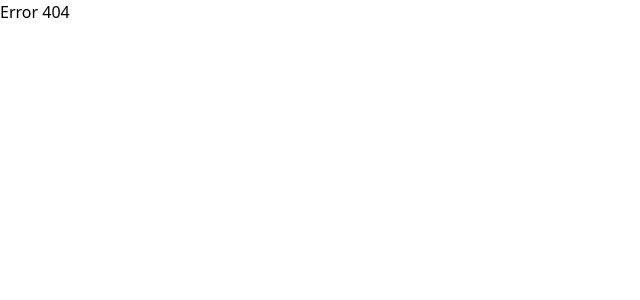
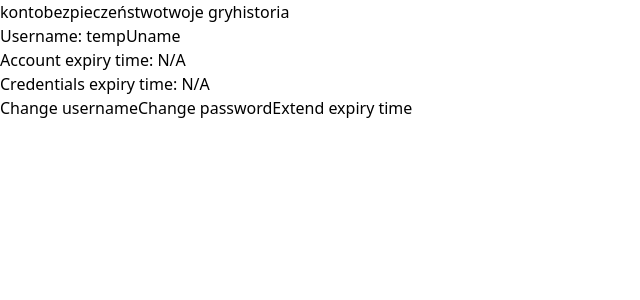
Before and after one commit to srychert/party-games-platform, a React (Create React App) app in the folder frontend/: page /userpanel/security in a window 1280 px wide. Before the commit this address had no page. Shown: the top 300 px of the page, without its empty margins (0-640 px from the left). Built offline with nearby package versions, Linux system fonts and the light colour scheme; what prettier-plugin-tailwindcss would draw is missing.

Commit message:
userPanel

```diff
--- /dev/null
+++ b/frontend/src/UserPanel/Security.js
@@ -0,0 +1,137 @@
+import UPanelNav from "./UPanelNav";
+import {useState} from "react";
+import {useParams} from "react-router-dom";
+import useUser from "../hooks/UserHooks/useUser";
+import useEditUser from "../hooks/UserHooks/useEditUser";
+
+export default function Security(){
+    //nwm czy tak będzie dobrze czy nie lepiej jakoś z jwt z cookies pobierać
+    // let params = useParams();
+    // const userData = useUser(params.id);
+
+    const [changeUname,setChangeUname] = useState(false)
+    const [changePasswd,setChangePasswd] = useState(false)
+    const [name,setName] = useState("")
+    const [name2,setName2] = useState("")
+    const [pwd,setPwd] = useState("")
+    const [oldPwd,setOldPwd] = useState("")
+    const [passwordShown, setPasswordShown] = useState(false)
+    //temp data
+    const [userData,setUserData] = useState(
+        {
+            "userName":"tempUname",
+            "password":"123",
+            "accountExpiryTime":"N/A",
+            "credentialsExpiryTime ":"N/A"
+        })
+    //temp data
+
+    const togglePassword = () => {
+        setPasswordShown(!passwordShown)
+    }
+
+    const toggleChange= (name) =>{
+        if(name==="un"){
+            setChangeUname(!changeUname)
+            setChangePasswd(false)
+        }else if(name==="p"){
+            setChangePasswd(!changePasswd)
+            setChangeUname(false)
+        }
+    }
+
+
+    const handleSubmitName = (event) =>{
+        event.preventDefault()
+        if(name===name2){
+            //normalnie bedzie z tego
+            // useEditUser(params.id,true,name)
+            setUserData({...userData,"userName":name})
+            setName("")
+            setName2("")
+            setChangeUname(false)
+            alert("zmieniono")
+        }else {
+            alert("names not the same")
+            setName("")
+            setName2("")
+            setChangeUname(false)
+        }
+
+    }
+
+    const handleSubmitPwd = (event)=>{
+        event.preventDefault()
+
+        if(oldPwd===userData.password){
+            //normalnie bedzie z tego
+            // useEditUser(params.id,false,pwd)
+            setUserData({...userData,"password":pwd})
+            setPwd("")
+            setOldPwd("")
+            setChangePasswd(false)
+            alert("zmieniono")
+        }else {
+            alert("passwords not the same")
+            setPwd("")
+            setOldPwd("")
+            setChangePasswd(false)
+        }
+
+    }
+
+
+    const buttonClass =
+        "flex flex-col justify-center items-center h-10 w-60 button";
+
+    return(
+        <div className="flex flex-col gap-20">
+            <UPanelNav/>
+            <div className="mx-auto">
+                <div className="text-left">Username: {userData.userName}</div>
+                <div className="text-left">Account expiry time: {userData.accountExpiryTime}</div>
+                <div className="text-left">Credentials expiry time: {userData.accountExpiryTime}</div>
+            </div>
+            <div className="flex flex-row justify-center items-center">
+                <button className={buttonClass} onClick={()=>toggleChange("un")}>Change username</button>
+                <button className={buttonClass} onClick={()=>toggleChange("p")}>Change password</button>
+                <button className={buttonClass}>Extend expiry time</button>
+            </div>
+            <div>{changeUname || changePasswd?
+                changeUname?
+                    <div className="flex items-center justify-center">
+                        <form onSubmit={handleSubmitName}>
+                            <div className="flex flex-col p-3">
+                                <label>New username: </label>
+                                <input className="form-input" type="text" onChange={(e)=>setName(e.target.value)}  placeholder="new username"/>
+                            </div>
+                            <div className="flex flex-col p-3">
+                                <label>Confirm new username: </label>
+                                <input className="form-input" type="text" onChange={(e)=>setName2(e.target.value)}  placeholder="confirm new username"/>
+                            </div>
+                            <input className="button" value="Change" type={"submit"}/>
+                        </form>
+                    </div>
+                    :
+                    <div className="flex items-center justify-center">
+                        <form onSubmit={handleSubmitPwd}>
+                            <div className="flex flex-col p-3">
+                                <label>Old password: </label>
+                                <input className="form-input" type={passwordShown?"text":"password"} onChange={(e)=>setOldPwd(e.target.value)}  placeholder="old password"/>
+                            </div>
+                            <div className="flex flex-col p-3">
+                                <label>New password: </label>
+                                <input className="form-input" type={passwordShown?"text":"password"} onChange={(e)=>setPwd(e.target.value)}  placeholder="new password"/>
+                            </div>
+                            <div className="flex flex-row p-3 gap-1">
+                                <label>Show password</label>
+                                <input type="checkbox" onChange={togglePassword}/>
+                            </div>
+                            <input className="button" value="Change" type={"submit"}/>
+                        </form>
+                    </div>
+                :<div/>}</div>
+
+        </div>
+    )
+}
--- /dev/null
+++ b/frontend/src/UserPanel/UPanelNav.js
@@ -0,0 +1,32 @@
+import {Link} from "react-router-dom";
+import React from "react";
+
+
+export default function UPanelNav(){
+    const buttonClass =
+        "flex flex-col justify-center items-center h-1/2 w-1/2 button";
+    return(
+        <nav className="flex flex-row justify-center items-center">
+            <Link to={"/userpanel"} className={buttonClass}>
+                <button>
+                    konto
+                </button>
+            </Link>
+            <Link to={"/userpanel/security"} className={buttonClass}>
+                <button>
+                    bezpieczeństwo
+                </button>
+            </Link>
+            <Link to={"/userpanel/yours"} className={buttonClass}>
+                <button>
+                    twoje gry
+                </button>
+            </Link>
+            <Link to={"/userpanel/history"} className={buttonClass}>
+                <button>
+                    historia
+                </button>
+            </Link>
+        </nav>
+    )
+}
--- /dev/null
+++ b/frontend/src/UserPanel/UserPanel.js
@@ -0,0 +1,43 @@
+import React,{useState} from "react";
+import {useParams} from "react-router-dom";
+import useUser from "../hooks/UserHooks/useUser";
+import UPanelNav from "./UPanelNav";
+
+
+function UserPanel(){
+    //nwm czy tak będzie dobrze czy nie lepiej jakoś z jwt z cookies pobierać
+    // let params = useParams();
+    // const userData = useUser(params.id);
+
+    //temp data
+    const [userData,setUserData] = useState(
+        {
+            "userName":"tempUname",
+            "roles":["ROLE_USER"],
+            "email":"temp@email.com",
+            "creationDate":"N/A"
+    })
+    //temp data
+
+
+    return(
+        <div className="flex flex-col gap-20">
+            <UPanelNav/>
+            <div className="flex flex-row space-x-16 justify-center items-center">
+                <div className="mb-4">
+                    <img src="https://1fid.com/wp-content/uploads/2022/06/no-profile-picture-6-1024x1024.jpg" alt="profilePic" className="w-80 h-80 rounded-full" />
+                </div>
+                <div>
+                    <div>Username: {userData.userName}</div>
+                    <div>Roles: {userData.roles}</div>
+                    <div>Email: {userData.email}</div>
+                    <div>Acount creation date: {userData.creationDate}</div>
+                </div>
+            </div>
+        </div>
+    )
+
+
+}
+
+export default UserPanel;
--- /dev/null
+++ b/frontend/src/hooks/UserHooks/useEditUser.js
@@ -0,0 +1,21 @@
+import React,{useState,useEffect} from "react";
+import axios from "axios";
+
+export default function useEditUser(id, name, text){
+    const [userData,setUserData] = useState({});
+
+    useEffect(()=>{
+        axios
+            .put(`http://${process.env.REACT_APP_DOMAIN}:8080/api/v1/users/${id}`,
+                name?{"userName":text}:{"password":text})
+            .then((res) => {
+                setUserData(res.data);
+            })
+            .catch((err) => {
+                console.log(err);
+            });
+    },[id])
+
+
+    return userData;
+}
--- /dev/null
+++ b/frontend/src/hooks/UserHooks/useUser.js
@@ -0,0 +1,22 @@
+import React,{useState,useEffect} from "react";
+import axios from "axios";
+
+function useUser(id){
+    const [userData,setUserData] = useState({});
+
+    useEffect(()=>{
+        axios
+            .get(`http://${process.env.REACT_APP_DOMAIN}:8080/api/v1/users/${id}`)
+            .then((res) => {
+                setUserData(res.data);
+            })
+            .catch((err) => {
+                console.log(err);
+            });
+    },[id])
+
+
+    return userData;
+}
+
+export default useUser;
--- a/frontend/src/index.js
+++ b/frontend/src/index.js
@@ -12,6 +12,9 @@ import MainGame from "./Host/MainGame/MainGame";
 import client from "./SocketFactory/mySocketFactory";
 
 import AuthService from "./AuthService/AuthService";
+
+import UserPanel from "./UserPanel/UserPanel";
+import Security from "./UserPanel/Security";
 
 const router = createBrowserRouter([
   {
@@ -50,6 +53,17 @@ const router = createBrowserRouter([
     errorElement: <div>Error 404</div>,
     allowParams: true,
   },
+  {
+    path: "/userpanel",
+    element: <UserPanel />,
+    errorElement: <div>Error 404</div>
+  },
+  {
+    path: "/userpanel/security",
+    element: <Security />,
+    errorElement: <div>Error 404</div>
+  },
+
 ]);
 
 const root = ReactDOM.createRoot(document.getElementById("root"));
```
Also changed, not shown: frontend/src/hooks/UserHooks/useExtendExpire.js (added, +23 -0 lines), 1 other file (tests, documents, lock files or other folders).
